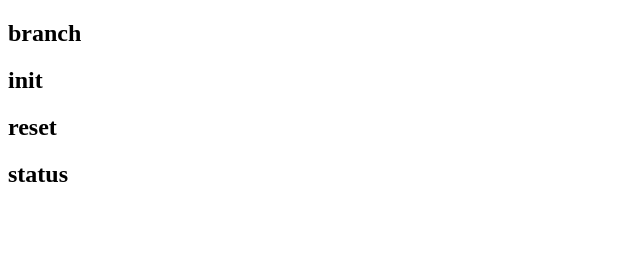
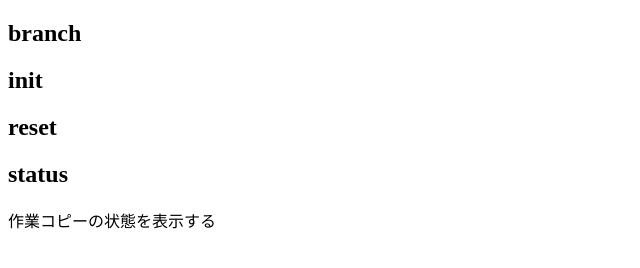
Before and after one commit to ebc-2in2crc/scmbc_tokyo_2, a plain HTML site: page index.html in a window 1280 px wide. Shown: the whole page, without its empty margins (0-640 px from the left). Drawn offline with Linux system fonts and the light colour scheme.

Commit message:
タグを<p>に変更

```diff
--- a/index.html
+++ b/index.html
@@ -12,5 +12,6 @@
 	<h2>reset</h2>
 
 	<h2>status</h2>
+	<p>作業コピーの状態を表示する</p>
 </body>
 </html>
```
